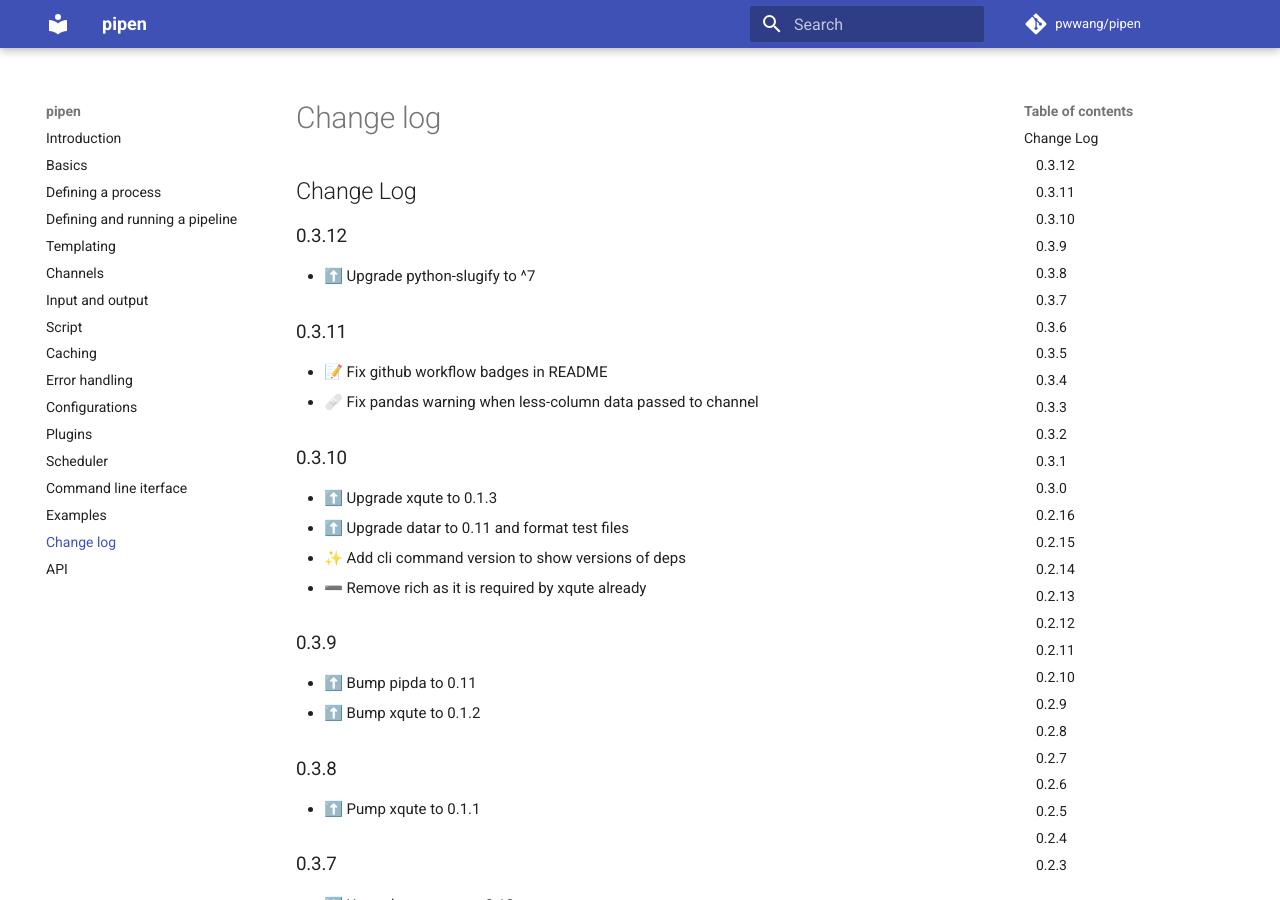
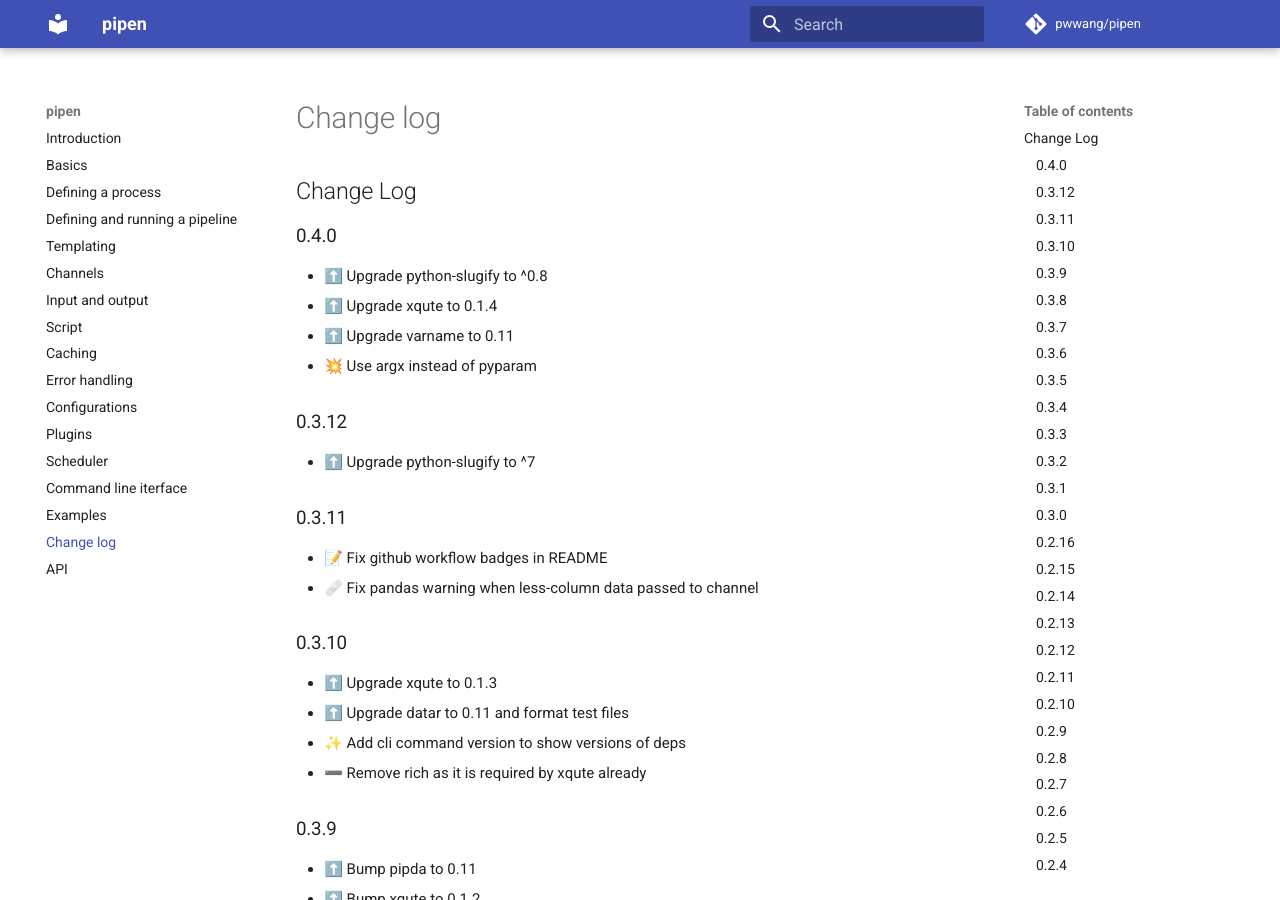
Before and after one commit to pwwang/pipen, an MkDocs documentation site: the page built from docs/CHANGELOG.md, in a window 1280 px wide and 900 px high. Built offline with MkDocs 1.6.1 and Material for MkDocs 9.7.7, drawn with Linux system fonts in a browser that asks for light colours; comment, search, counter and statistics services are not loaded.

Commit message:
🔖 0.4.0

```diff
--- a/docs/CHANGELOG.md
+++ b/docs/CHANGELOG.md
@@ -1,4 +1,11 @@
 # Change Log
+
+## 0.4.0
+
+- ⬆️ Upgrade python-slugify to ^0.8
+- ⬆️ Upgrade xqute to 0.1.4
+- ⬆️ Upgrade varname to 0.11
+- 💥 Use argx instead of pyparam
 
 ## 0.3.12
 
--- a/pipen/version.py
+++ b/pipen/version.py
@@ -1,3 +1,3 @@
 """Provide version of pipen"""
 
-__version__ = "0.3.12"
+__version__ = "0.4.0"
--- a/pyproject.toml
+++ b/pyproject.toml
@@ -4,7 +4,7 @@ build-backend = "poetry.masonry.api"
 
 [tool.poetry]
 name = "pipen"
-version = "0.3.12"
+version = "0.4.0"
 description = "A pipeline framework for python"
 authors = [ "pwwang <pwwang@pwwang.com>",]
 license = "MIT"
@@ -30,7 +30,7 @@ xqute = "^0.1"
 python-simpleconf = {version = "^0.5", extras = ["toml"]}
 pipda = "^0.11"
 varname = [
-   {version = "^0.10", python = "<3.8"},
+   {version = "<0.11", python = "<3.8"},
    {version = "^0.11", python = "^3.8"},
 ]
 
```
Also changed, not shown: README.md (+1 -1 lines), pipen.png, 1 other file.
